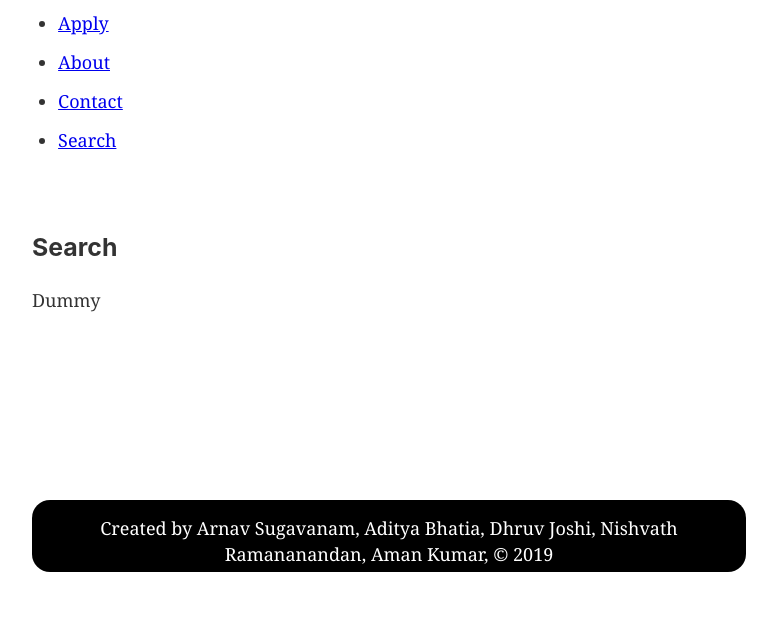
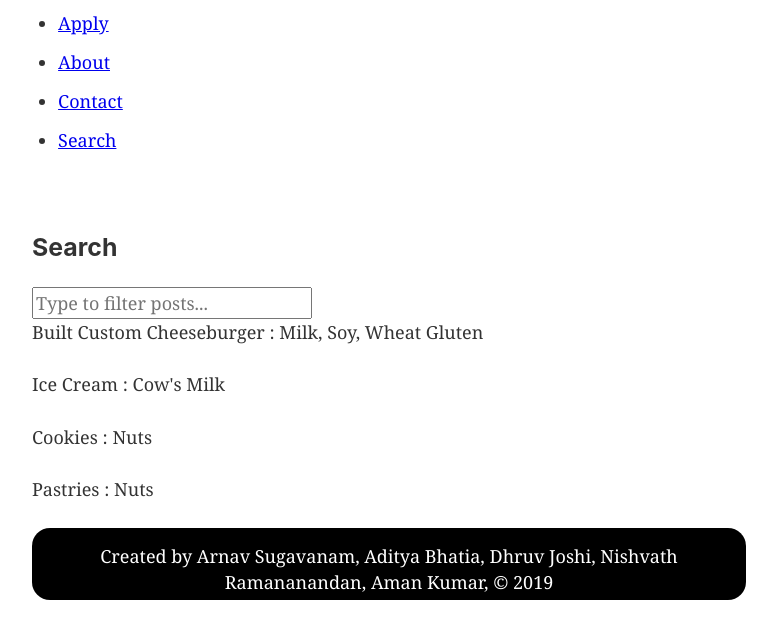
Before and after one commit to ArnavSug/Conrad-PNAP-Website, a Gatsby site: page /search in a window 1280 px wide. Shown: the part 210-828 px from the top of the page, without its empty margins (251-1028 px from the left). Before the commit the page ends 800 px from the top, so only its background shows below. Built offline with nearby package versions, Linux system fonts and the light colour scheme; Gatsby itself is replaced by a stand-in of ours.

Commit message:
Update search.js

```diff
--- a/src/pages/search.js
+++ b/src/pages/search.js
@@ -1,13 +1,68 @@
 import React from "react"
-
+// import { accessSpreadsheet } from "../spreadsheet"
 import Layout from '../components/layout'
 
 const SearchPage = () => {
+    var data = [
+        {
+            foodName: 'Built Custom Cheeseburger',
+            allergins: 'Milk, Soy, Wheat Gluten'
+        },
+        {
+            foodName: 'Ice Cream',
+            allergins: 'Cow\'s Milk'
+        },
+        {
+            foodName: 'Cookies',
+            allergins: 'Nuts'
+        },
+        {
+            foodName: 'Pastries',
+            allergins: 'Nuts'
+        },
+
+    ]
+
+    const [state, setState] = React.useState({
+        filteredData: [],
+        query: "",
+      })
+
+    const handleInputChange = event => {
+        const query = event.target.value
+        const filteredData = someData.filter(data => {
+            const foodName = data.foodName
+            const allergins = data.allergins
+            return (
+              foodName.toLowerCase().includes(query.toLowerCase()) ||
+              allergins.toLowerCase().includes(query.toLowerCase())
+            )
+          })
+          setState({
+            query,
+            filteredData,
+          })
+    }
+
+    const { filteredData, query } = state
+    const hasSearchResults = filteredData && query !== ""
+    const someData = hasSearchResults ? filteredData : data
+
     return (
-            <Layout>
+        <Layout>
             <h3>Search</h3>
-            <p>Dummy</p>
-            </Layout>
+            <input
+              type="text"
+              aria-label="Search"
+              placeholder="Type to filter posts..."
+              onChange={handleInputChange}
+            />
+            {
+                someData.map(food => (
+                    <p>{food.foodName} : {food.allergins}</p>
+                ))
+            }
+        </Layout>
     )
 
 }
```
